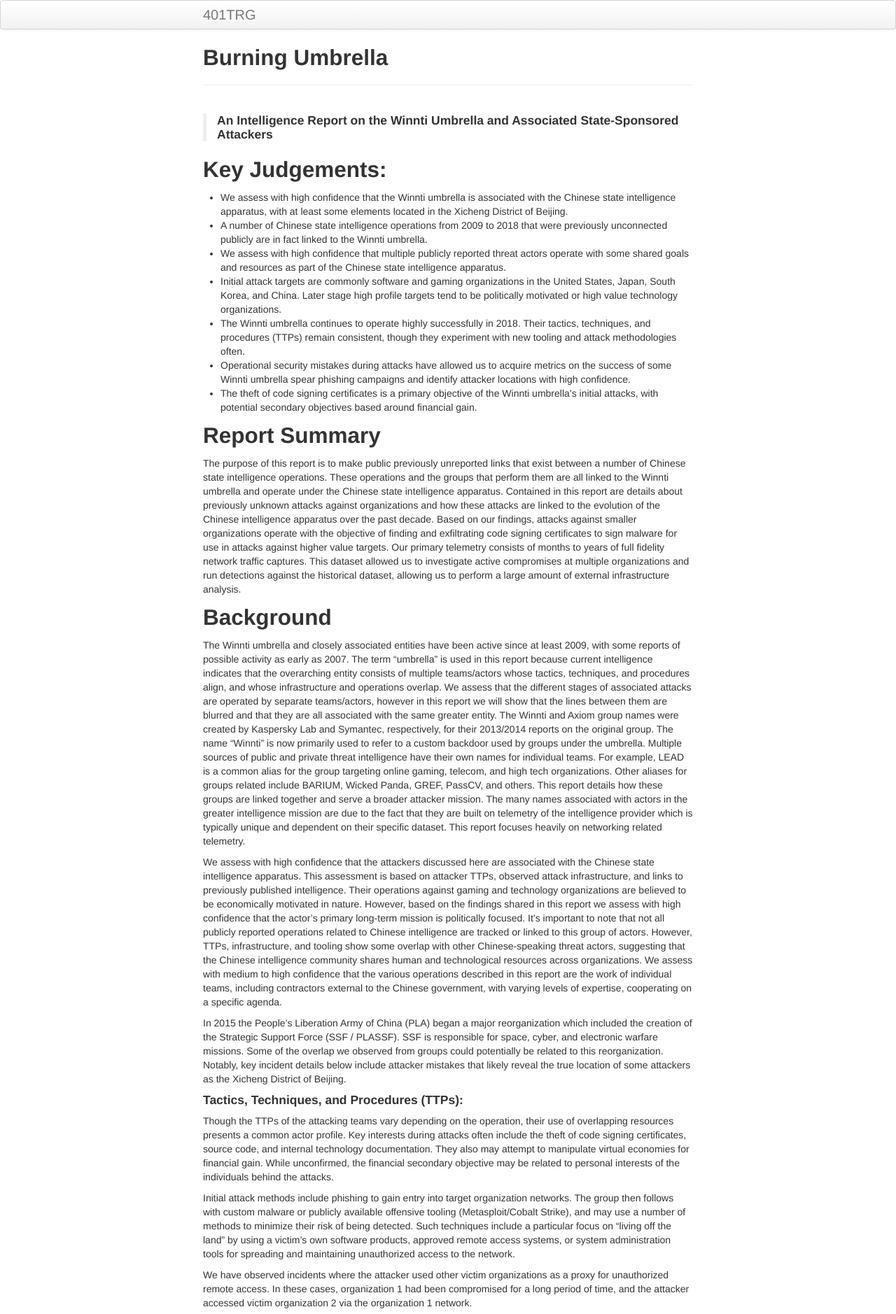
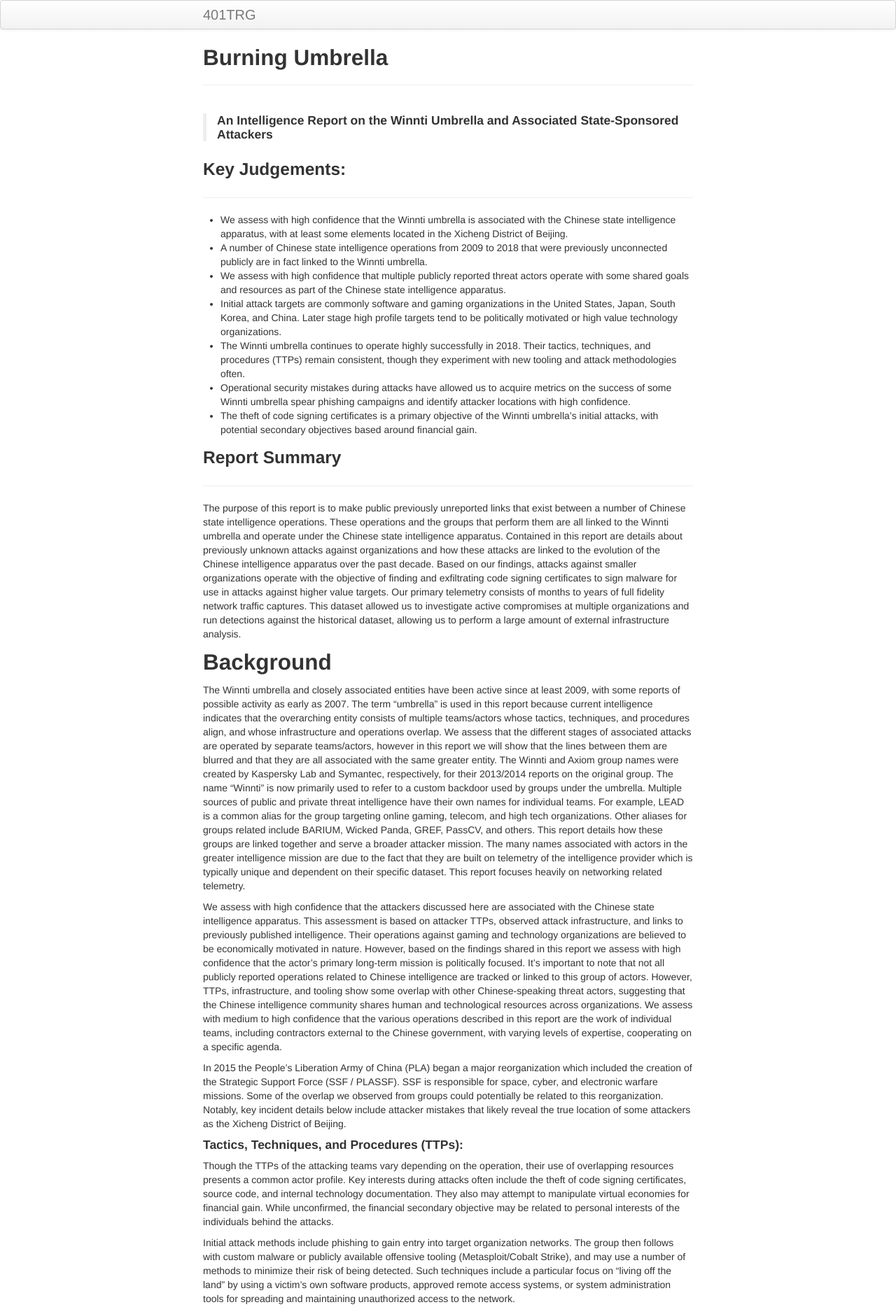
Before and after one commit to 401trg/401trg.github.io, a Jekyll site: the page built from pages/burning-umbrella.md, in a window 1280 px wide. Shown: the top 1878 px of the page at 70% size. Built offline with Jekyll 4.4.1, drawn with Linux system fonts in a browser that asks for light colours.

```diff
--- a/pages/burning-umbrella.md
+++ b/pages/burning-umbrella.md
@@ -6,7 +6,9 @@ description: Burning Umbrella
 
 > #### An Intelligence Report on the Winnti Umbrella and Associated State-Sponsored Attackers
 
-## Key Judgements:
+### Key Judgements:
+
+---
 
 - We assess with high confidence that the Winnti umbrella is associated with the Chinese state intelligence apparatus, with at least some elements located in the Xicheng District of Beijing.
 - A number of Chinese state intelligence operations from 2009 to 2018 that were previously unconnected publicly are in fact linked to the Winnti umbrella.
@@ -16,7 +18,8 @@ description: Burning Umbrella
 - Operational security mistakes during attacks have allowed us to acquire metrics on the success of some Winnti umbrella spear phishing campaigns and identify attacker locations with high confidence.
 - The theft of code signing certificates is a primary objective of the Winnti umbrella’s initial attacks, with potential secondary objectives based around financial gain.
 
-## Report Summary
+### Report Summary
+---
 
 The purpose of this report is to make public previously unreported links that exist between a number of Chinese state intelligence operations. These operations and the groups that perform them are all linked to the Winnti umbrella and operate under the Chinese state intelligence apparatus. Contained in this report are details about previously unknown attacks against organizations and how these attacks are linked to the evolution of the Chinese intelligence apparatus over the past decade. Based on our findings, attacks against smaller organizations operate with the objective of finding and exfiltrating code signing certificates to sign malware for use in attacks against higher value targets. Our primary telemetry consists of months to years of full fidelity network traffic captures. This dataset allowed us to investigate active compromises at multiple organizations and run detections against the historical dataset, allowing us to perform a large amount of external infrastructure analysis.
 
```
